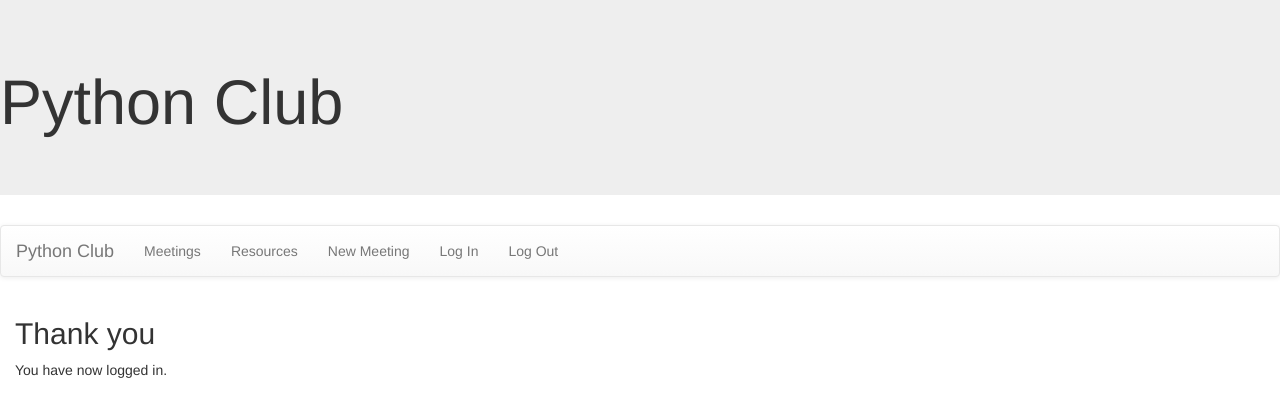
After one commit to ChibiMuse/IT_112_Projects, a Django app: page /Club/loginmessage/ in a window 1280 px wide. The commit adds this page. Shown: the top 417 px of the page. Run offline with Django 3.2, Linux system fonts and the light colour scheme; some libraries are stand-ins or nearby versions.

Commit message:
Adds login messages, pages, and required for forms

```diff
--- /dev/null
+++ b/Club/templates/Club/loginmessage.html
@@ -0,0 +1,5 @@
+{% extends 'base.html' %}
+{% block content %}
+<h2>Thank you</h2>
+<p>You have now logged in. </p>
+{% endblock%}
--- /dev/null
+++ b/Club/templates/Club/logoutmessage.html
@@ -0,0 +1,5 @@
+{% extends 'base.html' %}
+{% block content %}
+<h2>Goodbye!</h2>
+<p>You are now logged out.</p>
+{% endblock%}
--- a/Club/templates/base.html
+++ b/Club/templates/base.html
@@ -19,6 +19,8 @@
 <li><a href="{% url 'meetings' %}"> Meetings</a></li>
 <li><a href="{% url 'resources' %}"> Resources</a></li>
 <li><a href="{% url 'newmeeting' %}"> New Meeting</a></li>
+<li><a href="{% url 'login' %}"> Log In</a></li>
+<li><a href="{% url 'logout' %}"> Log Out</a></li>
 </ul>
 </div>
 </nav>
--- a/Club/urls.py
+++ b/Club/urls.py
@@ -8,4 +8,6 @@ urlpatterns = [
    path('meetingdetails/<int:id>', views.getmeetingdetails, name='meetingdetails'),
    path('newmeeting/', views.newMeeting, name='newmeeting'),
    path('newresource/', views.newResource, name='newresource'),
+   path('loginmessage/', views.loginmessage, name='loginmessage'),
+   path('logoutmessage/', views.logoutmessage, name='logoutmessage'),
 ]
--- a/Club/views.py
+++ b/Club/views.py
@@ -1,4 +1,5 @@
 from django.shortcuts import render, get_object_or_404, get_list_or_404
+from django.contrib.auth.decorators import login_required
 from .models import Meetings, Resource, MeetingMinutes, Event
 from .forms import MeetingsForm, ResourceForm
 
@@ -35,7 +36,7 @@ def getmeetingdetails(request, id):
     return render(request, 'Club/meetingdetails.html', context=context)
 
 #form methods
-
+@login_required
 def newMeeting(request):
     form=MeetingsForm
     if request.method=='POST':
@@ -48,6 +49,7 @@ def newMeeting(request):
         form=MeetingsForm()
     return render(request, 'Club/newmeeting.html', {'form': form})
 
+@login_required
 def newResource(request):
     form=ResourceForm
     if request.method=='POST':
@@ -59,3 +61,12 @@ def newResource(request):
     else:
         form=ResourceForm()
     return render(request, 'Club/newresource.html', {'form': form})
+
+
+#registration/login methods
+
+def loginmessage(request):
+    return render(request, 'Club/loginmessage.html')
+
+def logoutmessage(request):
+    return render(request, 'Club/logoutmessage.html')
--- a/PythonClub/settings.py
+++ b/PythonClub/settings.py
@@ -124,3 +124,5 @@ USE_TZ = True
 # https://docs.djangoproject.com/en/3.1/howto/static-files/
 
 STATIC_URL = '/static/'
+LOGIN_REDIRECT_URL='loginmessage'
+LOGOUT_REDIRECT_URL='logoutmessage'
--- a/PythonClub/urls.py
+++ b/PythonClub/urls.py
@@ -18,5 +18,6 @@ from django.urls import path, include
 
 urlpatterns = [
     path('admin/', admin.site.urls),
-    path('Club/', include('Club.urls'))
+    path('Club/', include('Club.urls')),
+    path('accounts/', include('django.contrib.auth.urls')),
 ]
```
Also changed, not shown: Club/templates/registration/login.html (added, +10 -0 lines).
